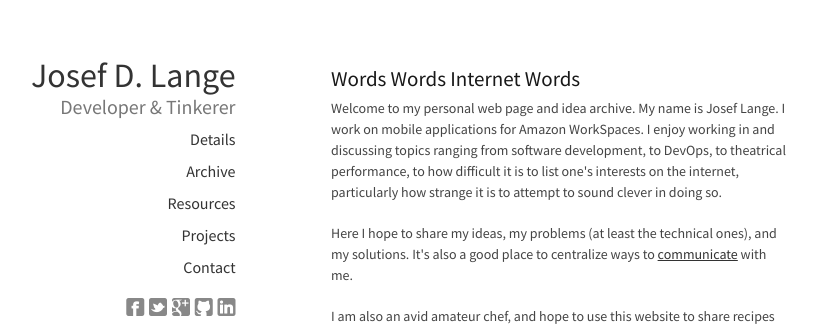
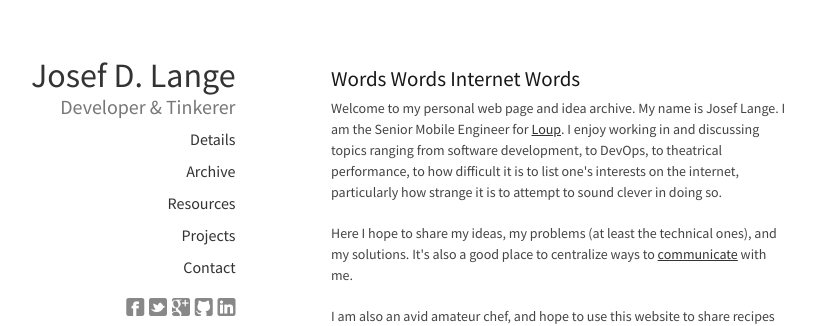
Before and after one commit to josefdlange/josefdlange.github.com, a Jekyll site: the page built from index.html, in a window 1280 px wide. Shown: the top 326 px of the page, without its empty margins (199-1015 px from the left). Built offline with Jekyll 4.4.1, drawn with Linux system fonts in a browser that asks for light colours.

Commit message:
Updated what I do.

```diff
--- a/index.html
+++ b/index.html
@@ -4,7 +4,7 @@ title: Words Words Internet Words
 ---
 <h4>{{ page.title }}</h4>
 
-<p>Welcome to my personal web page and idea archive. My name is Josef Lange. I work on mobile applications for Amazon WorkSpaces. I enjoy working in and discussing topics ranging from software development, to DevOps, to theatrical performance, to how difficult it is to list one's interests on the internet, particularly how strange it is to attempt to sound clever in doing so.<p>
+<p>Welcome to my personal web page and idea archive. My name is Josef Lange. I am the Senior Mobile Engineer for <a href="https://loupapp.com">Loup</a>. I enjoy working in and discussing topics ranging from software development, to DevOps, to theatrical performance, to how difficult it is to list one's interests on the internet, particularly how strange it is to attempt to sound clever in doing so.<p>
 <p>Here I hope to share my ideas, my problems (at least the technical ones), and my solutions. It's also a good place to centralize ways to <a href="/contact">communicate</a> with me.</p>
 <p>I am also an avid amateur chef, and hope to use this website to share recipes I've come up with as I come up with them. I'm terrible at recording my recipes, however, so don't expect a whole lot on that front, I suppose.</p>
 <h4>Some recent posts</h4>
```
